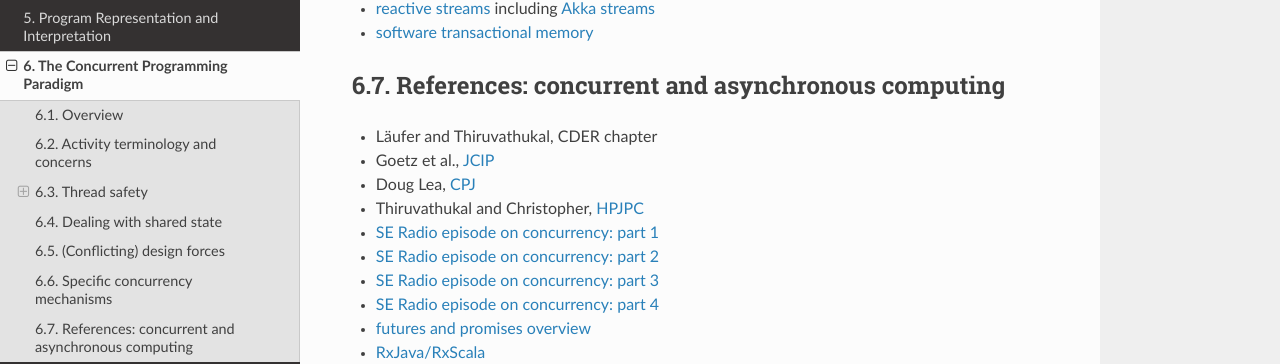
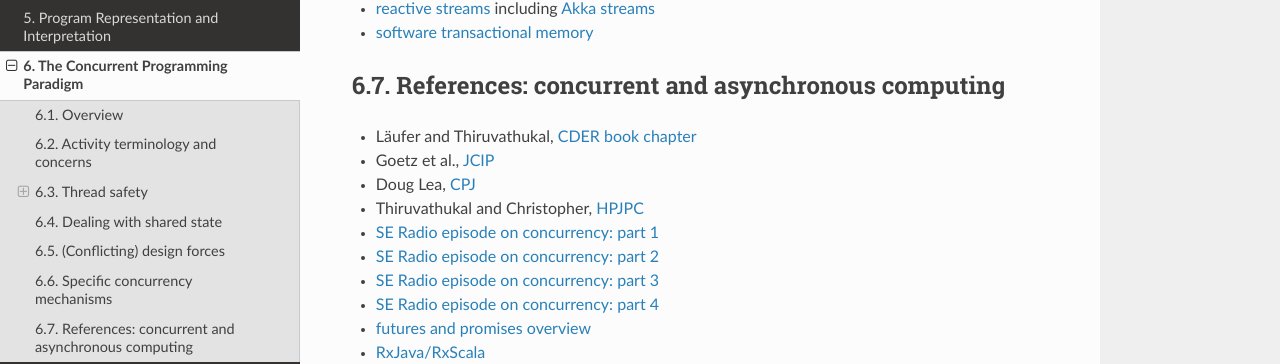
Before and after one commit to lucproglangcourse/lucproglangcourse.github.io, a Sphinx documentation site: the page built from source/concurrency.rst, in a window 1280 px wide and 900 px high, scrolled down 2868 px. Shown: the part 298-662 px from the top of the window. Built offline with Sphinx 7.4.7 and the Read the Docs theme 2.0.0, drawn with Linux system fonts in a browser that asks for light colours.

Commit message:
minor updates
Signed-off-by: Konstantin Läufer <klaeufer@gmail.com>

```diff
--- a/source/concurrency.rst
+++ b/source/concurrency.rst
@@ -173,7 +173,7 @@ Language constructs, patterns, building blocks:
 References: concurrent and asynchronous computing
 ~~~~~~~~~~~~~~~~~~~~~~~~~~~~~~~~~~~~~~~~~~~~~~~~~
 
-- Läufer and Thiruvathukal, CDER chapter
+- Läufer and Thiruvathukal, `CDER book chapter <https://arxiv.org/abs/1705.02899>`_
 - Goetz et al., `JCIP <http://jcip.net.s3-website-us-east-1.amazonaws.com>`_
 - Doug Lea, `CPJ <http://gee.cs.oswego.edu/dl/cpj>`_
 - Thiruvathukal and Christopher, `HPJPC <https://code.google.com/p/hpjpc/>`_
--- a/source/functionalprogramming.rst
+++ b/source/functionalprogramming.rst
@@ -466,7 +466,7 @@ Examples
 It is perhaps best to look at some conventional and F-algebra-based examples side-by-side:
 
 - `expressions-scala <https://github.com/lucproglangcourse/expressions-scala>`_ versus `expressions-algebraic-scala <https://github.com/lucproglangcourse/expressions-algebraic-scala>`_
--  `project 2a _ versus `project 2b on Sakai`_
+-  Project 1a (shapes) versus Project 1b (shapes redone using F-algebras) on Sakai
 
 Some other examples are available `here <https://github.com/lucproglangcourse/droste-explorations-scala/>`_.
 
```
